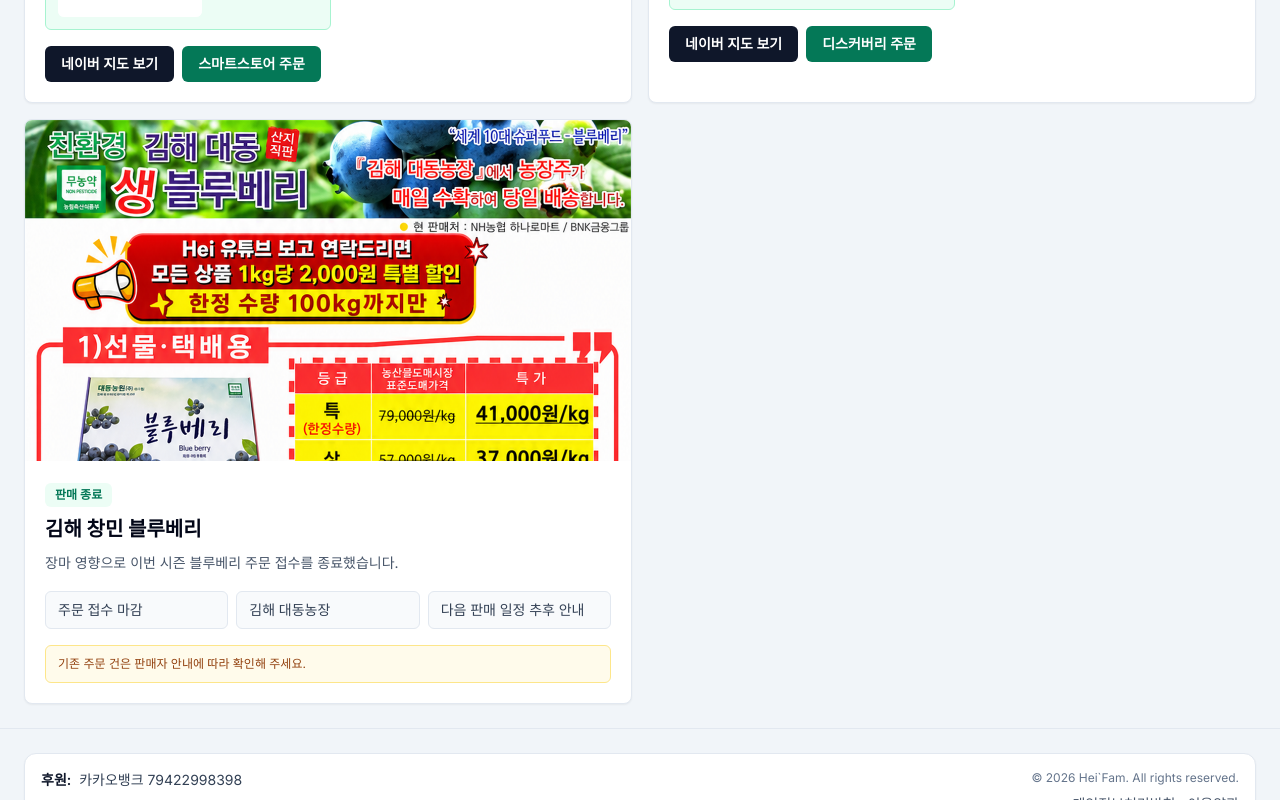
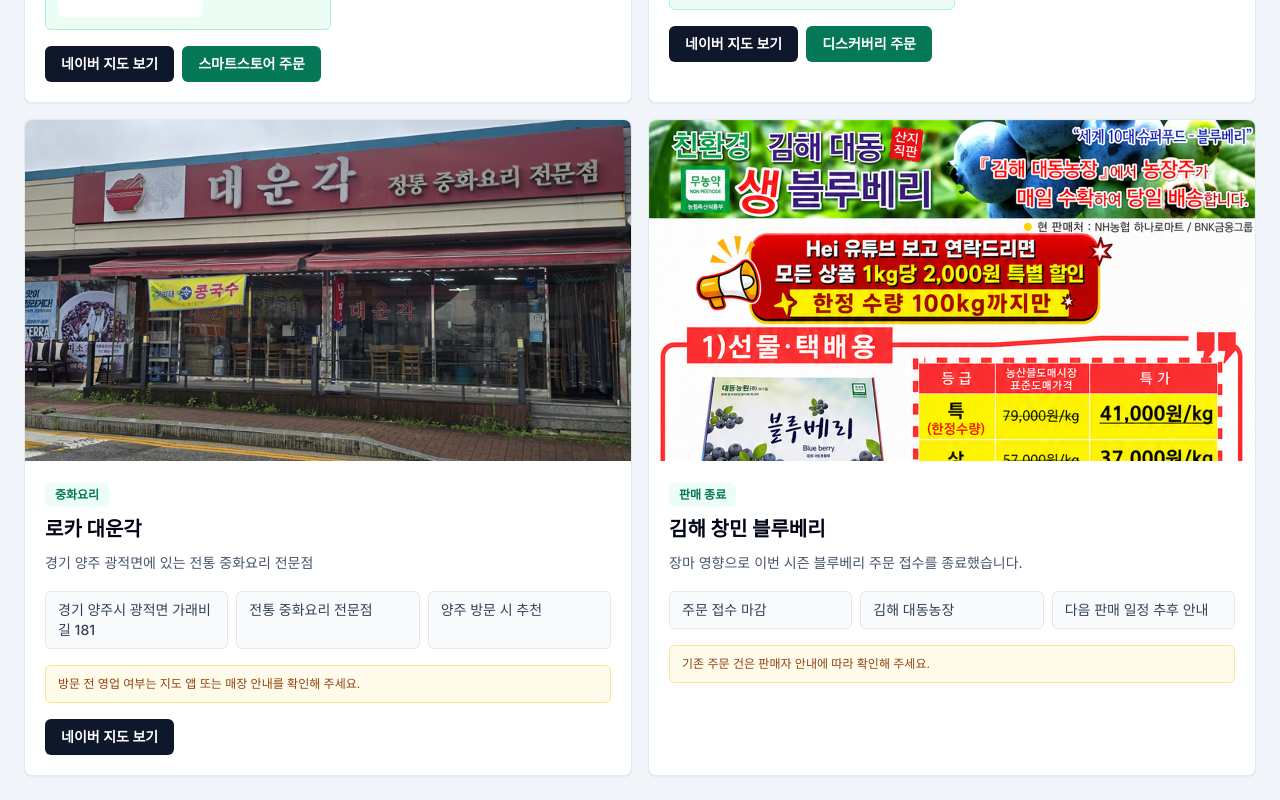
Before and after one commit to dldl8819/heifam, a Next.js app in the folder frontend/: page /ads in a window 1280 px wide. Shown: the part 2100-2900 px from the top of the page. Built offline with nearby package versions, Linux system fonts and the light colour scheme; no server answers.

Commit message:
feat(ads): add daewungak partner

```diff
--- a/frontend/src/app/ads/page.tsx
+++ b/frontend/src/app/ads/page.tsx
@@ -80,6 +80,17 @@
     orderCtaLabel: '디스커버리 주문',
     qrImageSrc: '/promotions/mokpo-discovery-order-qr.jpg',
     qrImageAlt: '디스커버리 주문 QR 코드',
+  },
+  {
+    title: '로카 대운각',
+    eyebrow: '중화요리',
+    description: '경기 양주 광적면에 있는 전통 중화요리 전문점',
+    imageSrc: '/promotions/daewungak-photo.png',
+    imageAlt: '로카 대운각 매장 외관',
+    highlights: ['경기 양주시 광적면 가래비길 181', '전통 중화요리 전문점', '양주 방문 시 추천'],
+    note: '방문 전 영업 여부는 지도 앱 또는 매장 안내를 확인해 주세요.',
+    href: 'https://naver.me/GbAypLnG',
+    ctaLabel: '네이버 지도 보기',
   },
   {
     title: '김해 창민 블루베리',
```
Also changed, not shown: frontend/public/promotions/daewungak-photo.png (added).
